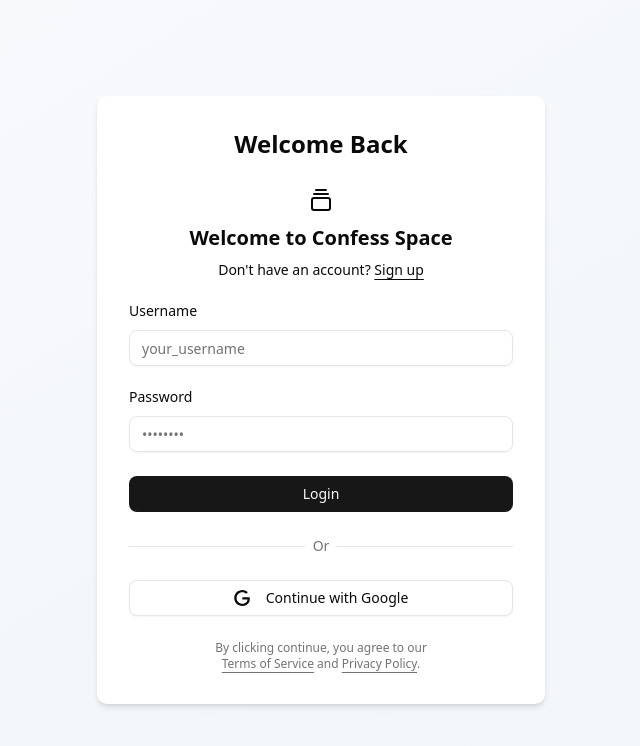
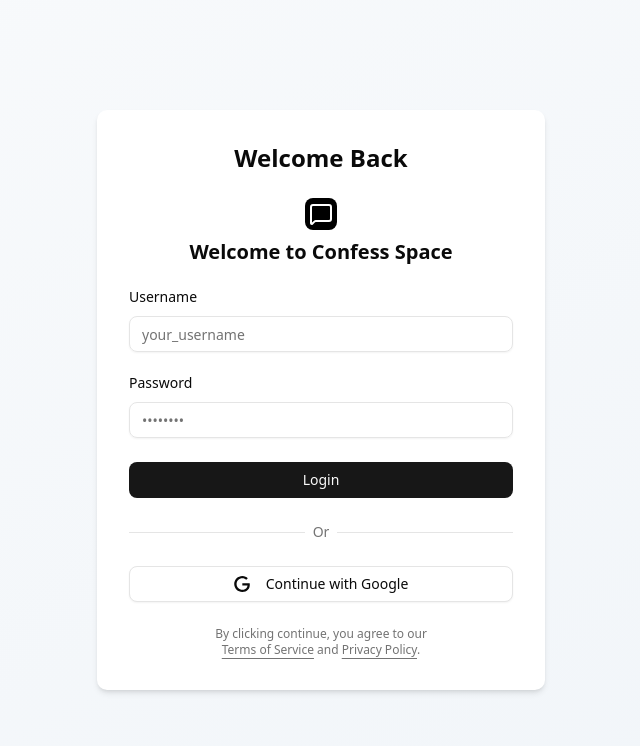
Before and after one commit to noovad/confess-space, a Next.js app: page /login in a window 1280 px wide. Shown: the top 746 px of the page, without its empty margins (319-959 px from the left). Built offline with nearby package versions, Linux system fonts and the light colour scheme.

Commit message:
update login page ui

```diff
--- a/package.json
+++ b/package.json
@@ -17,6 +17,7 @@
     "@radix-ui/react-separator": "^1.1.7",
     "@radix-ui/react-slot": "^1.2.3",
     "@radix-ui/react-tooltip": "^1.2.7",
+    "axios": "^1.9.0",
     "class-variance-authority": "^0.7.1",
     "clsx": "^2.1.1",
     "lucide-react": "^0.513.0",
@@ -26,7 +27,8 @@
     "react-dom": "^18.2.0",
     "react-resizable-panels": "^3.0.2",
     "sonner": "^2.0.5",
-    "tailwind-merge": "^3.3.0"
+    "tailwind-merge": "^3.3.0",
+    "zustand": "^5.0.5"
   },
   "devDependencies": {
     "@eslint/eslintrc": "^3",
--- a/src/app/(auth)/login/components/LoginForm.tsx
+++ b/src/app/(auth)/login/components/LoginForm.tsx
@@ -1,5 +1,4 @@
-import { GalleryVerticalEnd } from "lucide-react";
-import Link from "next/link";
+import { MessageSquare } from "lucide-react";
 
 import { cn } from "@/lib/utils";
 import { Button } from "@/components/ui/button";
@@ -15,22 +14,10 @@
       <form>
         <div className="flex flex-col gap-6">
           <div className="flex flex-col items-center gap-2">
-            <a
-              href="#"
-              className="flex flex-col items-center gap-2 font-medium"
-            >
-              <div className="flex size-8 items-center justify-center rounded-md">
-                <GalleryVerticalEnd className="size-6" />
-              </div>
-              <span className="sr-only">Confess Space</span>
-            </a>
+            <div className="flex size-8 items-center justify-center rounded-md bg-black text-white">
+              <MessageSquare className="size-6" />
+            </div>
             <h1 className="text-xl font-bold">Welcome to Confess Space</h1>
-            <div className="text-center text-sm">
-              Don&apos;t have an account?{" "}
-              <Link href="/signup" className="underline underline-offset-4">
-                Sign up
-              </Link>
-            </div>
           </div>
           <div className="flex flex-col gap-6">
             <div className="grid gap-3">
@@ -61,7 +48,11 @@
             </span>
           </div>
           <Button variant="outline" type="button" className="w-full">
-            <svg className="mr-2 h-4 w-4" xmlns="http://www.w3.org/2000/svg" viewBox="0 0 24 24">
+            <svg
+              className="mr-2 h-4 w-4"
+              xmlns="http://www.w3.org/2000/svg"
+              viewBox="0 0 24 24"
+            >
               <path
                 d="M12.48 10.92v3.28h7.84c-.24 1.84-.853 3.187-1.787 4.133-1.147 1.147-2.933 2.4-6.053 2.4-4.827 0-8.6-3.893-8.6-8.72s3.773-8.72 8.6-8.72c2.6 0 4.507 1.027 5.907 2.347l2.307-2.307C18.747 1.44 16.133 0 12.48 0 5.867 0 .307 5.387.307 12s5.56 12 12.173 12c3.573 0 6.267-1.173 8.373-3.36 2.16-2.16 2.84-5.213 2.84-7.667 0-.76-.053-1.467-.173-2.053H12.48z"
                 fill="currentColor"
@@ -72,8 +63,8 @@
         </div>
       </form>
       <div className="text-muted-foreground *:[a]:hover:text-primary text-center text-xs text-balance *:[a]:underline *:[a]:underline-offset-4">
-        By clicking continue, you agree to our <a href="#">Terms of Service</a>{" "}
-        and <a href="#">Privacy Policy</a>.
+        By clicking continue, you agree to our <a>Terms of Service</a> and{" "}
+        <a>Privacy Policy</a>.
       </div>
     </div>
   );
```
Also changed, not shown: 1 other file (tests, documents, lock files or other folders).
